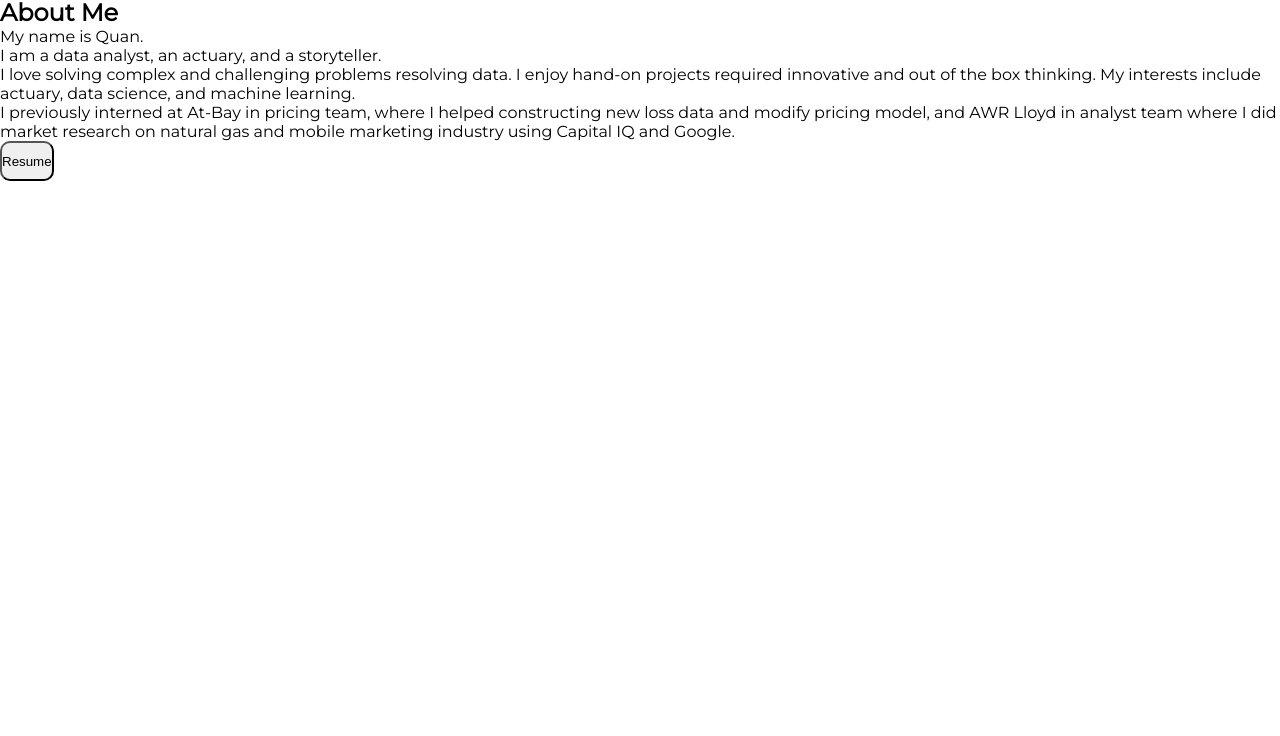
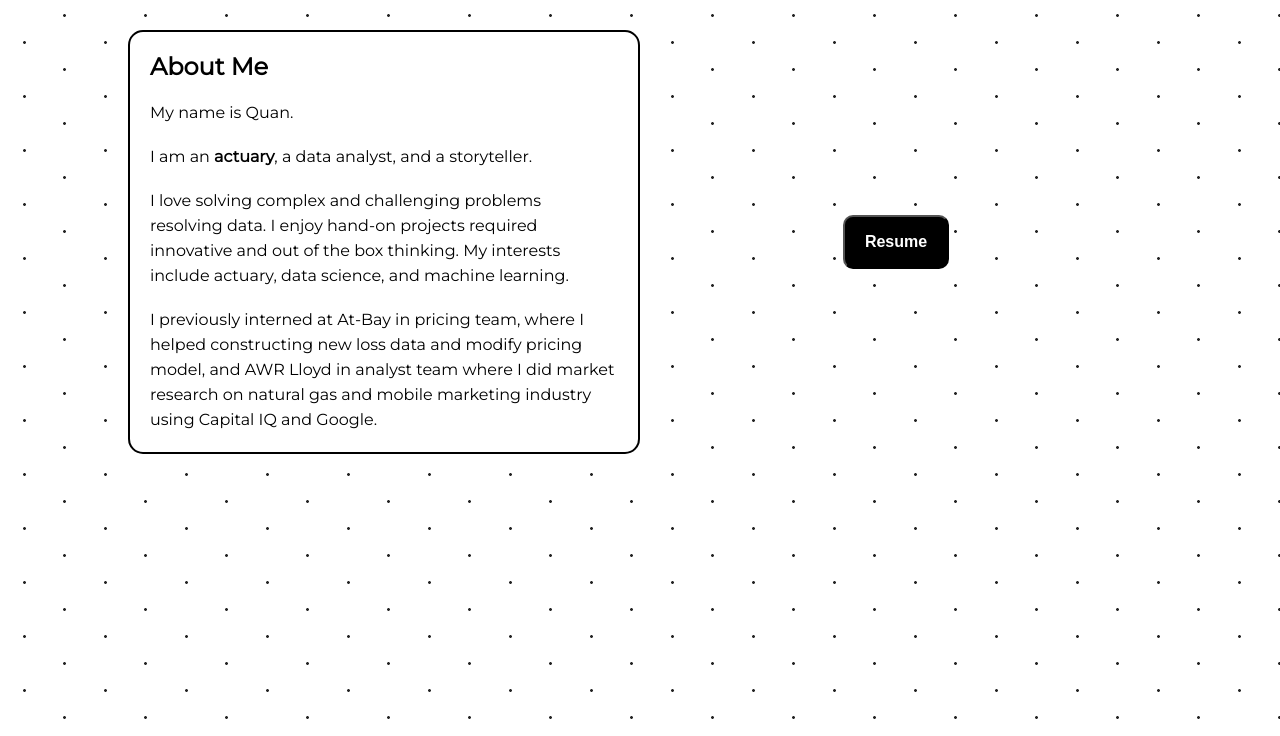
Before and after one commit to brenthoang12/brenthoang12.github.io, a plain HTML site: page index.html in a window 1280 px wide. Shown: the part 64-800 px from the top of the page. Drawn offline with Linux system fonts and the light colour scheme; a web font is replaced by a local one.

Commit message:
context adjustment

```diff
--- a/css/style.css
+++ b/css/style.css
@@ -6,12 +6,17 @@
     box-sizing: border-box;
     margin: 0;
     padding: 0;
-
 }
 
 body {
     font-family: 'Gabarito', 'Montserrat', monospace;
     font-weight: 500;
+    background-image: url('/image_file/template.png');
+}
+
+a {
+    text-decoration: none;
+    color: black;
 }
 
 /* Header */
@@ -21,7 +26,7 @@ header {
     justify-content: space-between;
     align-items: center;
     padding: 10px 10%;
-    border: .5px solid black;
+    border: .5px solid #f1f1f1;
     background-color: white;
 }
 
@@ -43,10 +48,8 @@ header {
         transition-duration: .5s;
     }
 
-    #nav_bar a, i {
+    #nav_bar a {
         font-size: 16px;
-        color: black;
-        text-decoration: none;
     }
 
     #nav_bar li:hover {
@@ -58,4 +61,45 @@ header {
     background-color: black;
     color: white;
     border-color: none;
+    font-weight: bold;
 }
+
+/* Section */
+section {
+    position: relative;
+    display: grid;
+    grid-template-columns: repeat(2,1fr);
+    align-items: center;
+    padding: 2rem 10%;
+}
+
+.about_me {
+    border: 2px solid black;
+    border-radius:  15px;
+    background: white;
+    padding: 20px;
+}
+
+    .about_me p {
+        line-height: 25px;
+    }
+
+.resume_but {
+}
+    .resume_but button{
+        padding: 25px 20px;
+        line-height: 0;
+        background-color: black;
+        color: white;
+        font-weight: bold;
+        font-size: 16px
+    }
+
+    .grid_item {
+        display: grid;
+        justify-content: center;
+        align-items: center;
+    }
+
+
+/* Responsive */
--- a/index.html
+++ b/index.html
@@ -33,17 +33,27 @@
         <!--Main Content-->
         <main>
             <section>
-                <h1>About Me</h1>
-                <p>My name is Quan.</p>
-                <p>I am a data analyst, an actuary, and a storyteller.</p>
-                <p>I love solving complex and challenging problems resolving data. I enjoy
-                    hand-on projects required innovative and out of the box thinking. My interests include actuary, data science, and machine learning.</p>
-                <p>I previously interned at At-Bay in pricing team, where I helped constructing new loss data and modify pricing model,
-                    and AWR Lloyd in analyst team where I did market research on natural gas and mobile marketing industry using Capital IQ and Google.</p>
+
+                <div class="about_me">
+                    <h1>About Me</h1>
+                    <br>
+                    <p>My name is Quan.</p>
+                    <br>
+                    <p>I am an <b>actuary</b>, a data analyst, and a storyteller.</p>
+                    <br>
+                    <p>I love solving complex and challenging problems resolving data. I enjoy
+                        hand-on projects required innovative and out of the box thinking. My interests include actuary, data science, and machine learning.</p>
+                    <br>
+                    <p>I previously interned at <a href="https://www.at-bay.com/">At-Bay</a> in pricing team, where I helped constructing new loss data and modify pricing model,
+                        and <a href="https://www.awrlloyd.com/">AWR Lloyd</a> in analyst team where I did market research on natural gas and mobile marketing industry using Capital IQ and Google.</p>
+                </div>
+
+                <div class="resume_but grid_item">
+
+                    <button>Resume</button>
+                </div>
+
             </section>
-            <aside>
-                <button>Resume</button>
-            </aside>
         </main>
 
 
```
Also changed, not shown: image_file/template.png (added).
